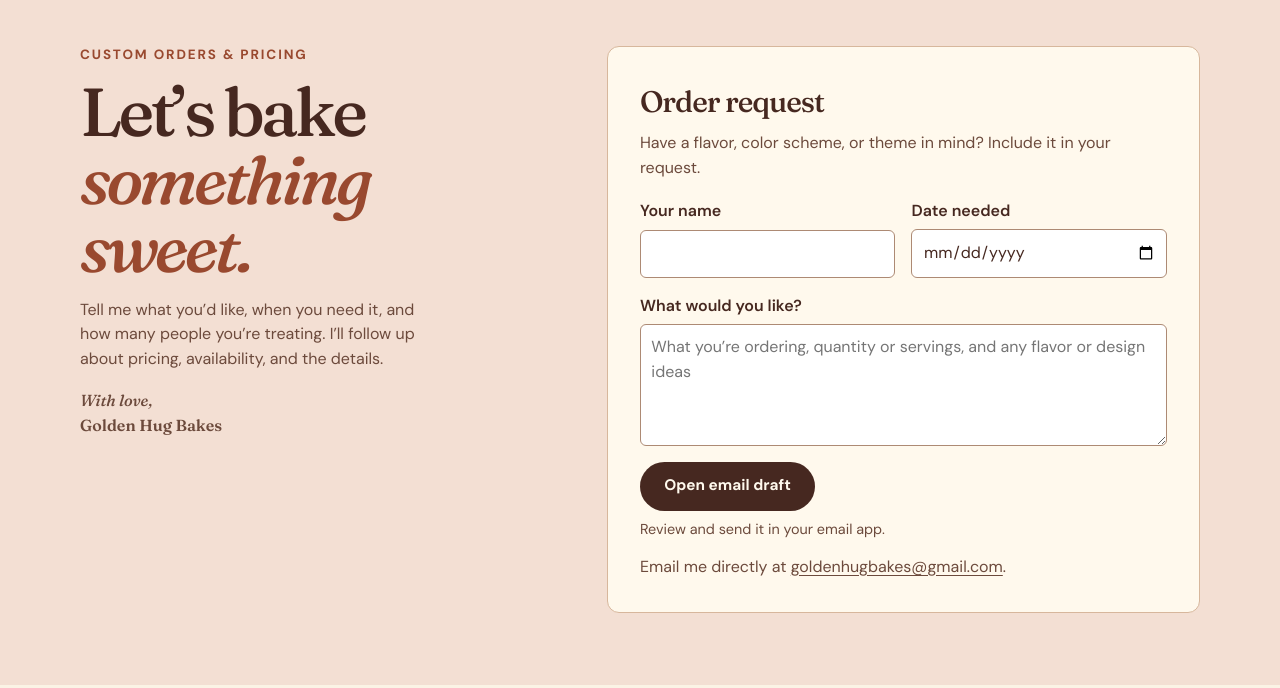
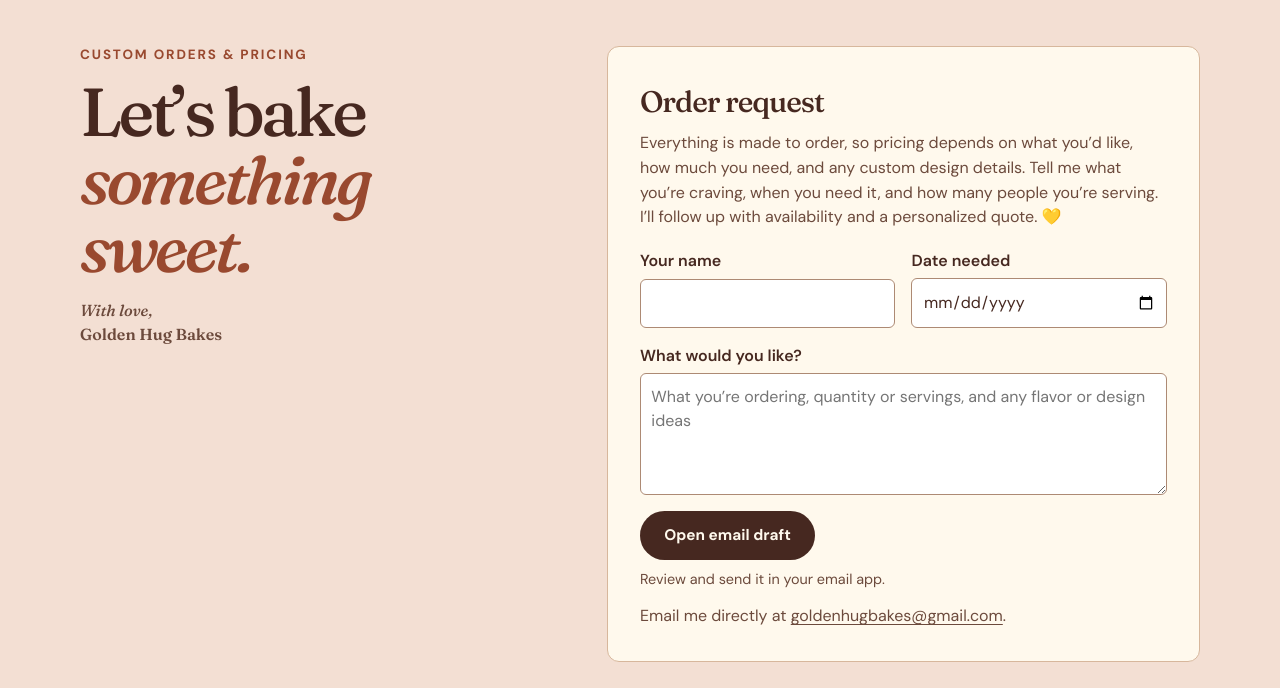
Before and after one commit to hortojac/golden-hug-bakes, a plain HTML site: page index.html in a window 1280 px wide. Shown: the part 2160-2848 px from the top of the page. Drawn offline with Linux system fonts and the light colour scheme.

Commit message:
Explain custom pricing above the order form

```diff
--- a/index.html
+++ b/index.html
@@ -84,12 +84,11 @@
         <div>
           <p class="eyebrow">Custom orders &amp; pricing</p>
           <h2 id="order-title">Let’s bake<br><em>something sweet.</em></h2>
-          <p>Tell me what you’d like, when you need it, and how many people you’re treating. I’ll follow up about pricing, availability, and the details.</p>
           <p class="signoff">With love,<br><strong>Golden Hug Bakes</strong></p>
         </div>
         <div class="order-card" data-order-card>
           <h3>Order request</h3>
-          <p>Have a flavor, color scheme, or theme in mind? Include it in your request.</p>
+          <p>Everything is made to order, so pricing depends on what you’d like, how much you need, and any custom design details. Tell me what you’re craving, when you need it, and how many people you’re serving. I’ll follow up with availability and a personalized quote. 💛</p>
           <div class="form-placeholder" data-form-placeholder>
             <form class="inquiry-form" data-inquiry-form hidden>
               <label>Your name <input name="name" autocomplete="name" maxlength="100" required></label>
```
